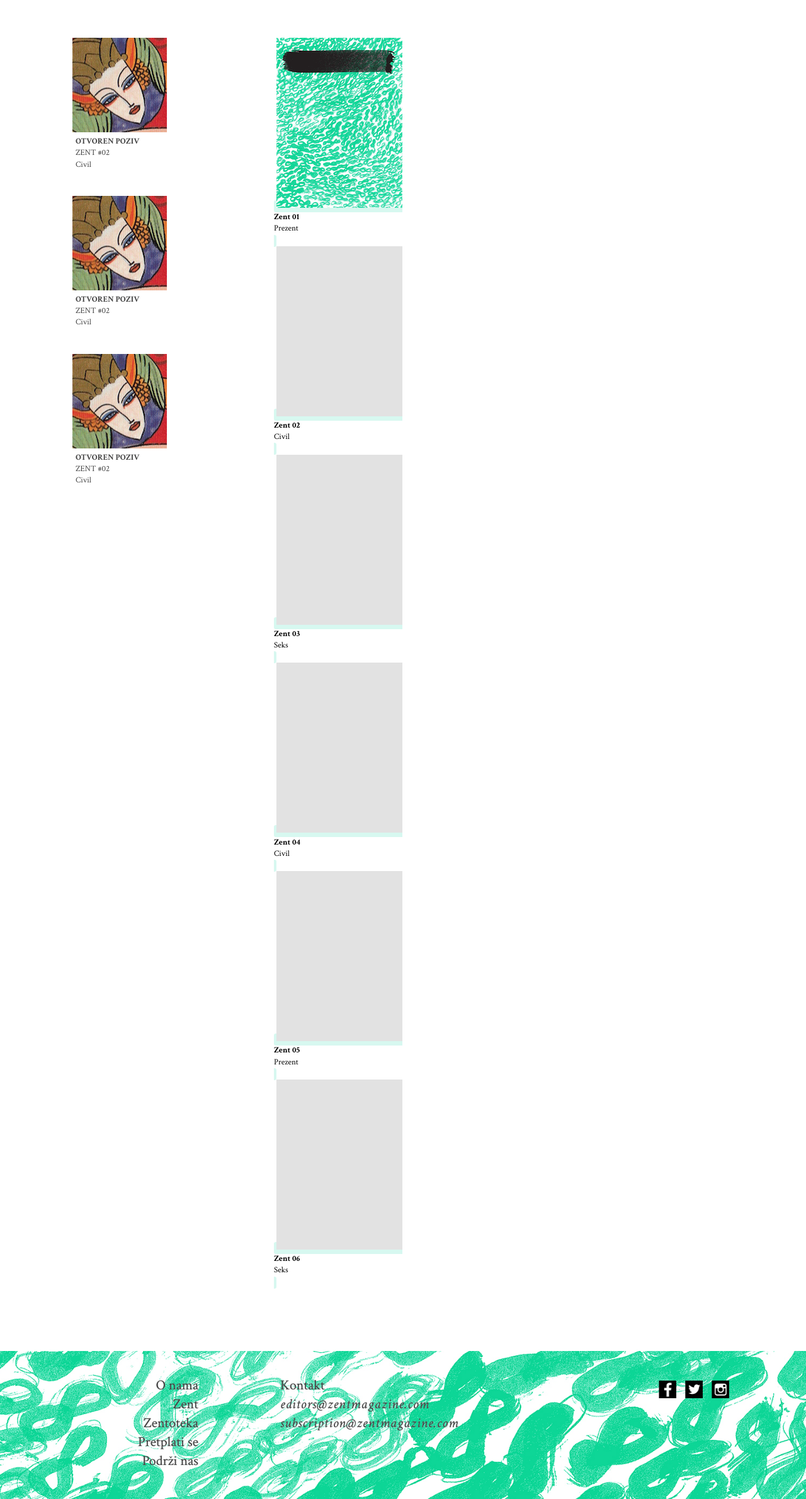
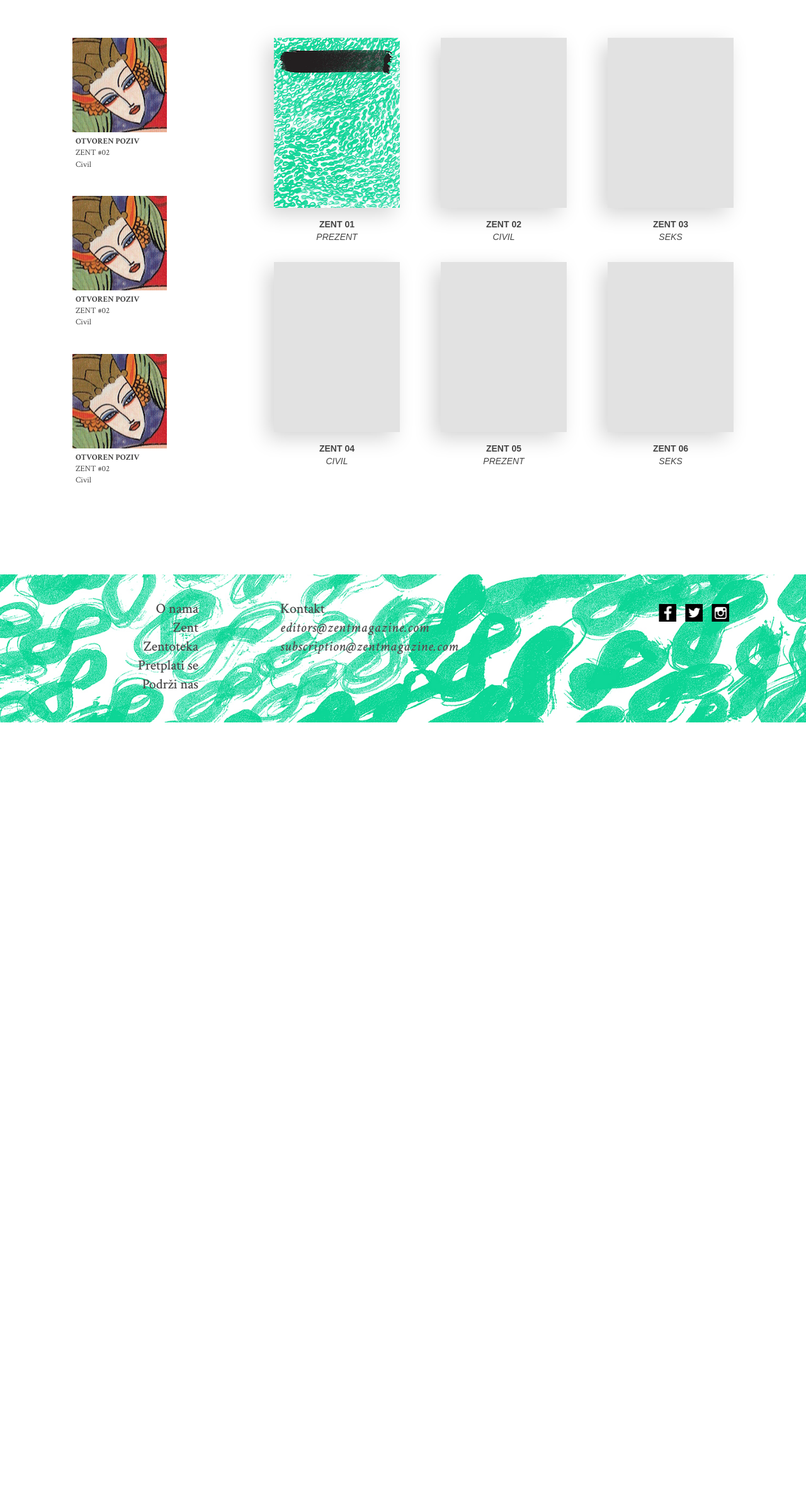
Before and after one commit to markomitranic/ZentZent, a PHP site: page /zent.html in a window 1280 px wide. Shown: the part 135-2515 px from the top of the page at 63% size. After the commit the page ends 1282 px from the top, so only its background shows below. Run offline with PHP 8.4, Linux system fonts and the light colour scheme.

Commit message:
Finished big category page

```diff
--- a/app/css/style.css
+++ b/app/css/style.css
@@ -227,7 +227,7 @@ button {
   display: none; }
 
 body {
-  font-family: 'Crimson Text', serif;
+  font-family: 'Crimson Text',Georgia, serif;
   color: #444; }
 
 h1 {
@@ -609,3 +609,46 @@ a {
         margin-left: 5px; }
       .sidebar-related article a p {
         margin-left: 5px; }
+
+.category-big {
+  display: -webkit-box;
+  display: -webkit-flex;
+  display: -ms-flexbox;
+  display: flex;
+  -webkit-flex-wrap: wrap;
+      -ms-flex-wrap: wrap;
+          flex-wrap: wrap;
+  -webkit-box-pack: justify;
+  -webkit-justify-content: space-between;
+      -ms-flex-pack: justify;
+          justify-content: space-between;
+  -webkit-box-align: start;
+  -webkit-align-items: flex-start;
+      -ms-flex-align: start;
+          align-items: flex-start; }
+  .category-big a {
+    color: #444;
+    background-color: transparent;
+    padding: 0; }
+    .category-big a:hover {
+      opacity: 0.6; }
+      .category-big a:hover img {
+        box-shadow: -10px 10px 30px #A7A4A4; }
+  .category-big article {
+    width: 200px;
+    margin: 0 0 30px 0; }
+    .category-big article a:hover img {
+      box-shadow: -10px 10px 30px #A7A4A4; }
+    .category-big article img {
+      margin-bottom: 10px;
+      box-shadow: -10px 10px 30px #D4D4D4;
+      -webkit-transition: 0.2s all ease-in-out;
+      transition: 0.2s all ease-in-out; }
+    .category-big article h2, .category-big article p {
+      font-family: Arial, Helvetica, sans-serif;
+      font-size: 14px;
+      line-height: 20px;
+      text-align: center;
+      text-transform: uppercase; }
+    .category-big article p {
+      font-style: italic; }
--- a/scss/global.scss
+++ b/scss/global.scss
@@ -1,6 +1,6 @@
 @import url(https://fonts.googleapis.com/css?family=Crimson+Text:400,400italic,700);
 body {
-	font-family: 'Crimson Text', serif;
+	font-family: 'Crimson Text',Georgia, serif;
 	color: $dark-gray;
 }
 
```
Also changed, not shown: scss/category-big.scss (+40 -0 lines).
